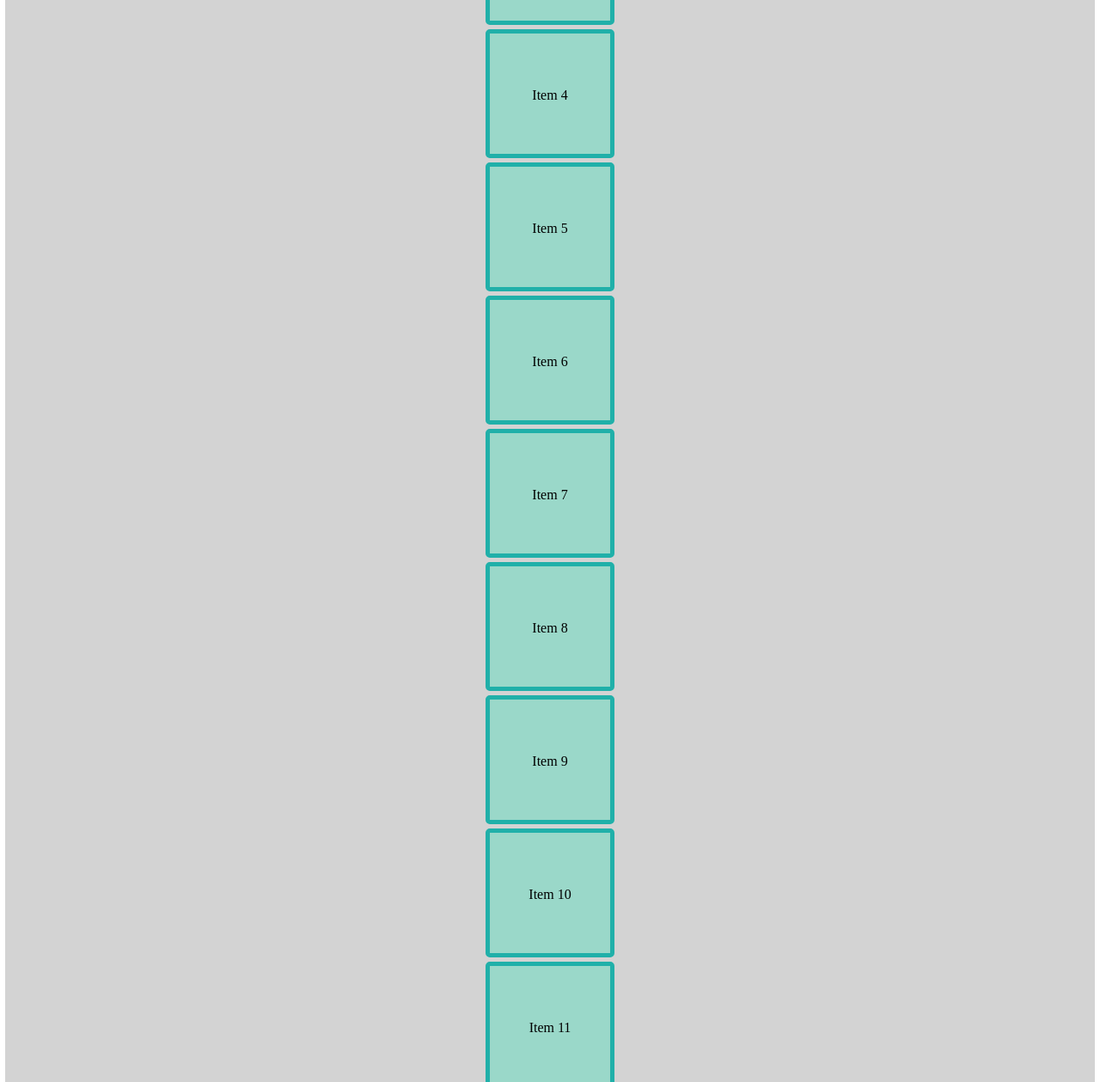
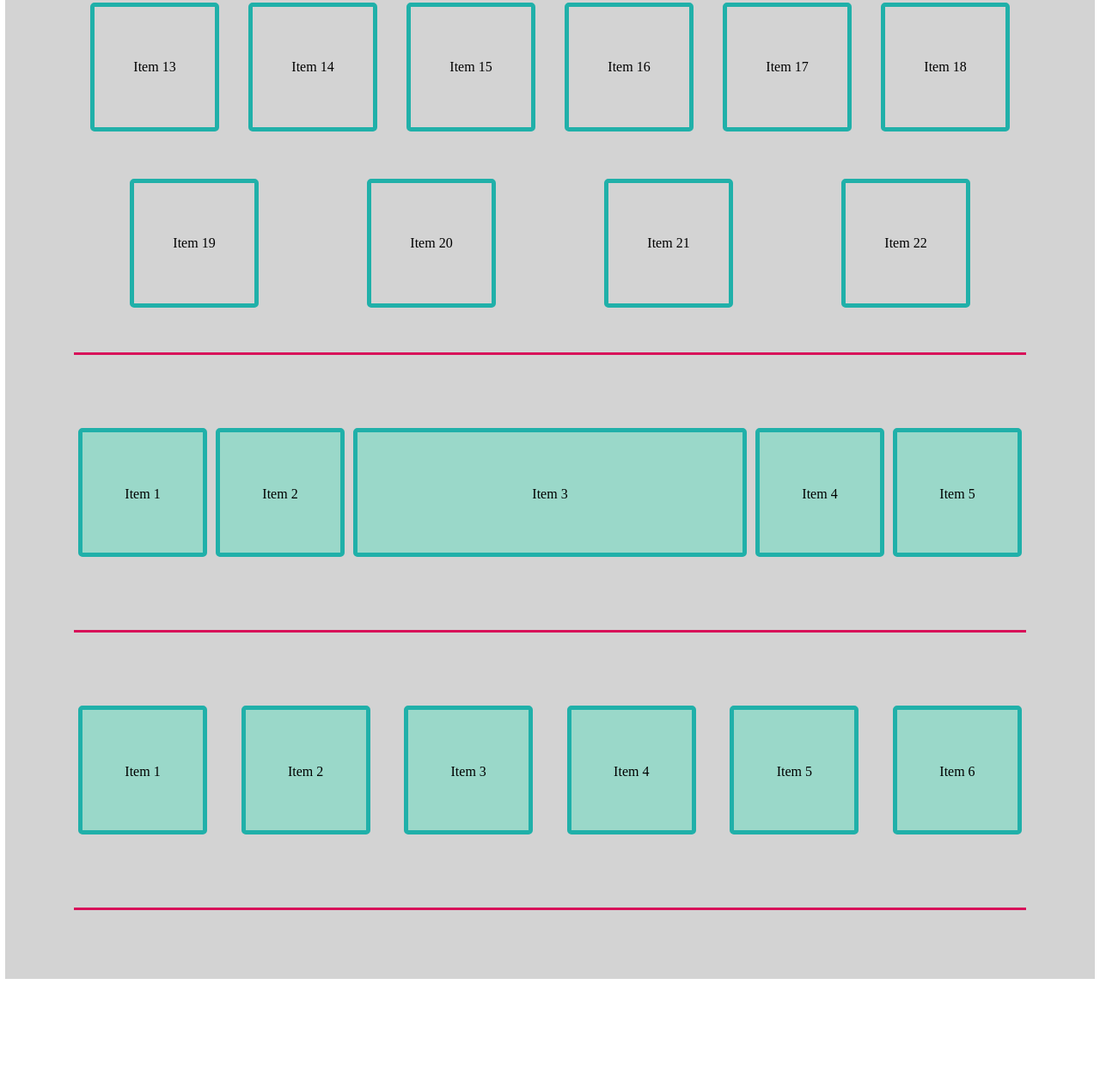
Before and after one commit to Ravi140891/Weekend-Assignment, a plain HTML site: page index.html in a window 1280 px wide. Shown: the part 2998-4257 px from the top of the page at 86% size. After the commit the page ends 4143 px from the top, so only its background shows below. Drawn offline with Linux system fonts and the light colour scheme.

Commit message:
90% done

```diff
--- a/index.html
+++ b/index.html
@@ -87,38 +87,49 @@
         <section class="flex">
             <h2><span>P</span>OSITIONING WITH <span>F</span>LEX</h2>
             <div class="cont1">
-                <ul>
-                    <li class="item">Item 1</li>
-                    <li class="item">Item 2</li>
-                    <li class="item">Item 3</li>
-                    <li class="item">Item 4</li>
-                </ul>
+                <div class="item">Item 1</div>
+                <div class="item">Item 2</div>
+                <div class="item">Item 3</div>
+                <div class="item">Item 4</div>
             </div>
             <div class="cont2">
-                <ul>
-                    <li class="item">Item 1</li>
-                    <li class="item">Item 2</li>
-                    <li class="item">Item 3</li>
-                    <li class="item">Item 4</li>
-                    <li class="item">Item 5</li>
-                    <li class="item">Item 6</li>
-                    <li class="item">Item 7</li>
-                    <li class="item">Item 8</li>
-                    <li class="item">Item 9</li>
-                    <li class="item">Item 10</li>
-                    <li class="item">Item 11</li>
-                    <li class="item">Item 12</li>
-                    <li class="item">Item 13</li>
-                    <li class="item">Item 14</li>
-                    <li class="item">Item 15</li>
-                    <li class="item">Item 16</li>
-                    <li class="item">Item 17</li>
-                    <li class="item">Item 18</li>
-                    <li class="item">Item 19</li>
-                    <li class="item">Item 20</li>
-                    <li class="item">Item 21</li>
-                    <li class="item">Item 22</li>
-                </ul>
+                <div class="item2">Item 1</div>
+                <div class="item2">Item 2</div>
+                <div class="item2">Item 3</div>
+                <div class="item2">Item 4</div>
+                <div class="item2">Item 5</div>
+                <div class="item2">Item 6</div>
+                <div class="item2">Item 7</div>
+                <div class="item2">Item 8</div>
+                <div class="item2">Item 9</div>
+                <div class="item2">Item 10</div>
+                <div class="item2">Item 11</div>
+                <div class="item2">Item 12</div>
+                <div class="item2">Item 13</div>
+                <div class="item2">Item 14</div>
+                <div class="item2">Item 15</div>
+                <div class="item2">Item 16</div>
+                <div class="item2">Item 17</div>
+                <div class="item2">Item 18</div>
+                <div class="item2">Item 19</div>
+                <div class="item2">Item 20</div>
+                <div class="item2">Item 21</div>
+                <div class="item2">Item 22</div>
+            </div>
+            <div class="cont3">
+                <div class="item">Item 1</div>
+                <div class="item">Item 2</div>
+                <div class="item big">Item 3</div>
+                <div class="item">Item 4</div>
+                <div class="item">Item 5</div>
+            </div>
+            <div class="cont4">
+                <div class="item">Item 1</div>
+                <div class="item">Item 2</div>
+                <div class="item">Item 3</div>
+                <div class="item">Item 4</div>
+                <div class="item">Item 5</div>
+                <div class="item">Item 6</div>
             </div>
         </section>
     </div>
--- a/style.css
+++ b/style.css
@@ -178,7 +178,6 @@ section span {
   margin-bottom: 80px;
 }
 .item{
-  list-style: none;
   width: 150px;
   height: 150px;
   background-color: #9ad8c9;
@@ -187,14 +186,37 @@ section span {
   line-height: 140px;
   margin: 5px;
 }
+.item2{
+    width: 150px;
+    height: 150px;
+    border: 5px solid #20b0a9;
+    border-radius: 5px;
+    display: flex;
+    align-items: center;
+    justify-content: center;
+    margin: 5px;
+    margin-bottom: 50px;
+}
 .cont2{
-  margin: 0 50px;
-  display: flex;
-  flex-direction: row;
-  flex-wrap: wrap;
-  justify-content: space-around;
-  gap: 10px;
-  padding-bottom: 50px;
-  margin-bottom: 80px;
-  border-bottom: 3px solid #d81059;
+    display: flex;
+    justify-content: space-around;
+    flex-wrap: wrap;
+    border-bottom: 3px solid #d81059;
 }
+.cont3{
+    padding: 5rem 0;
+    display: flex;
+    justify-content: space-around;
+    flex-wrap: wrap;
+    border-bottom: 3px solid #d81059;
+}
+.cont3 .big{
+    flex-grow: 4;
+}
+.cont4{
+    padding: 5rem 0;
+    display: flex;
+    justify-content: space-between;
+    flex-wrap: wrap;
+    border-bottom: 3px solid #d81059;
+}
```
